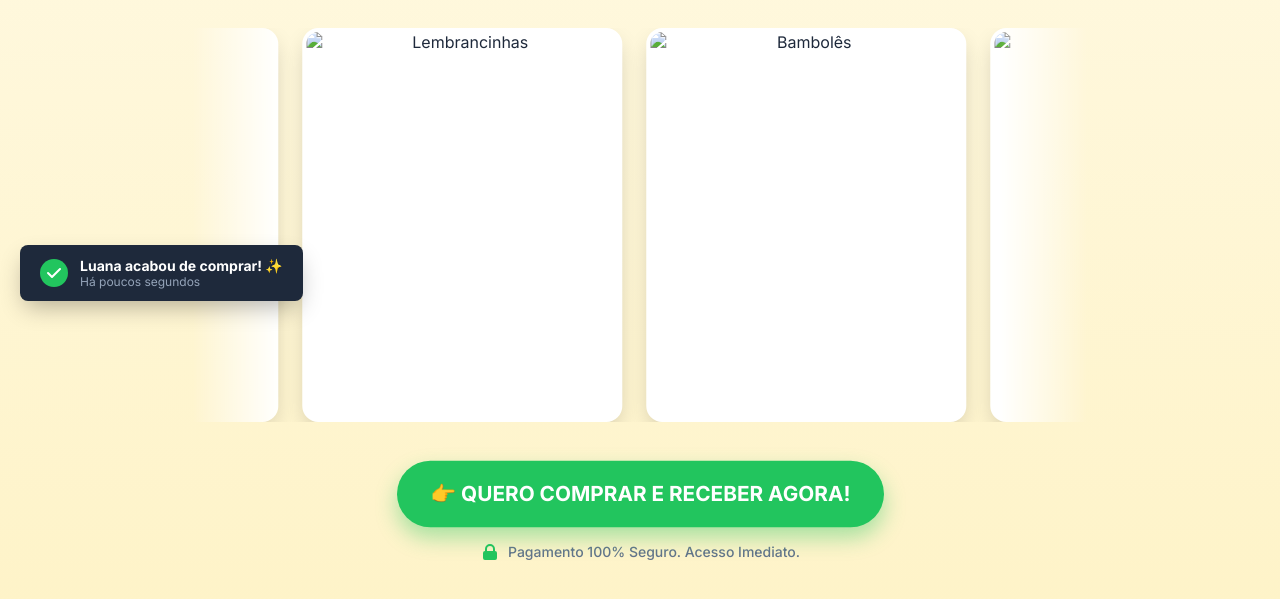
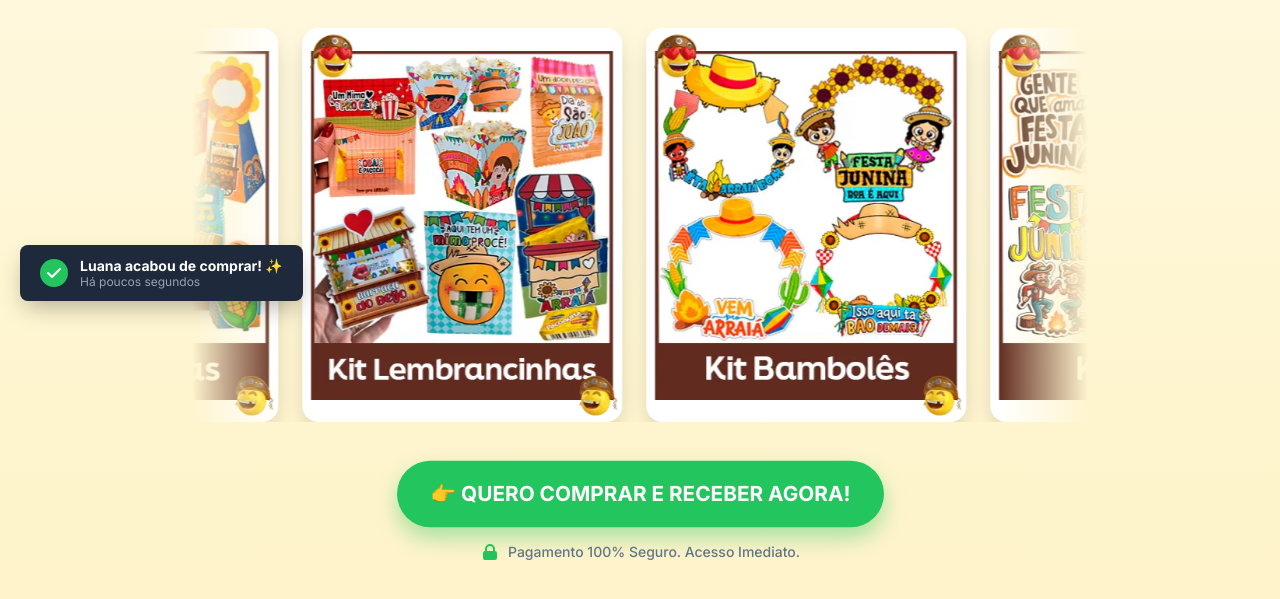
Before and after one commit to marcosffcode/pdrn, a plain HTML site: page saojoao4/index.html in a window 1280 px wide. Shown: the part 479-1078 px from the top of the page. Drawn offline with Linux system fonts and the light colour scheme; the site is published under a folder, as on GitHub Pages, so addresses that start at the root find nothing; no server answers.

Commit message:
Update index.html

```diff
--- a/saojoao4/index.html
+++ b/saojoao4/index.html
@@ -871,50 +871,50 @@
 
           <!-- Set 1 -->
           <img
-            src="/assets/caixinhas.webp"
+            src="./assets/caixinhas.webp"
             alt="Caixinhas" class="carousel-item"
             width="240" height="296"
             loading="eager" fetchpriority="high">
 
           <img
-            src="/assets/lembracinhas.webp"
+            src="./assets/lembracinhas.webp"
             alt="Lembrancinhas" class="carousel-item"
             width="240" height="296"
             loading="eager">
 
           <img
-            src="/assets/bamboles.webp"
+            src="./assets/bamboles.webp"
             alt="Bambolês" class="carousel-item"
             width="240" height="296"
             loading="lazy">
 
           <img
-            src="/assets/frases.webp"
+            src="./assets/frases.webp"
             alt="Frases" class="carousel-item"
             width="240" height="296"
             loading="lazy">
 
           <!-- Set 2 — duplicado para loop infinito -->
           <img
-            src="/assets/caixinhas.webp"
+            src="./assets/caixinhas.webp"
             alt="" class="carousel-item"
             width="240" height="296"
             loading="lazy" aria-hidden="true">
 
           <img
-            src="/assets/lembrancinhas.webp"
+            src="./assets/lembrancinhas.webp"
             alt="" class="carousel-item"
             width="240" height="296"
             loading="lazy" aria-hidden="true">
 
           <img
-            src="/assets/bamboles.webp"
+            src="./assets/bamboles.webp"
             alt="" class="carousel-item"
             width="240" height="296"
             loading="lazy" aria-hidden="true">
 
           <img
-            src="/assets/frases.webp"
+            src="./assets/frases.webp"
             alt="" class="carousel-item"
             width="240" height="296"
             loading="lazy" aria-hidden="true">
```
